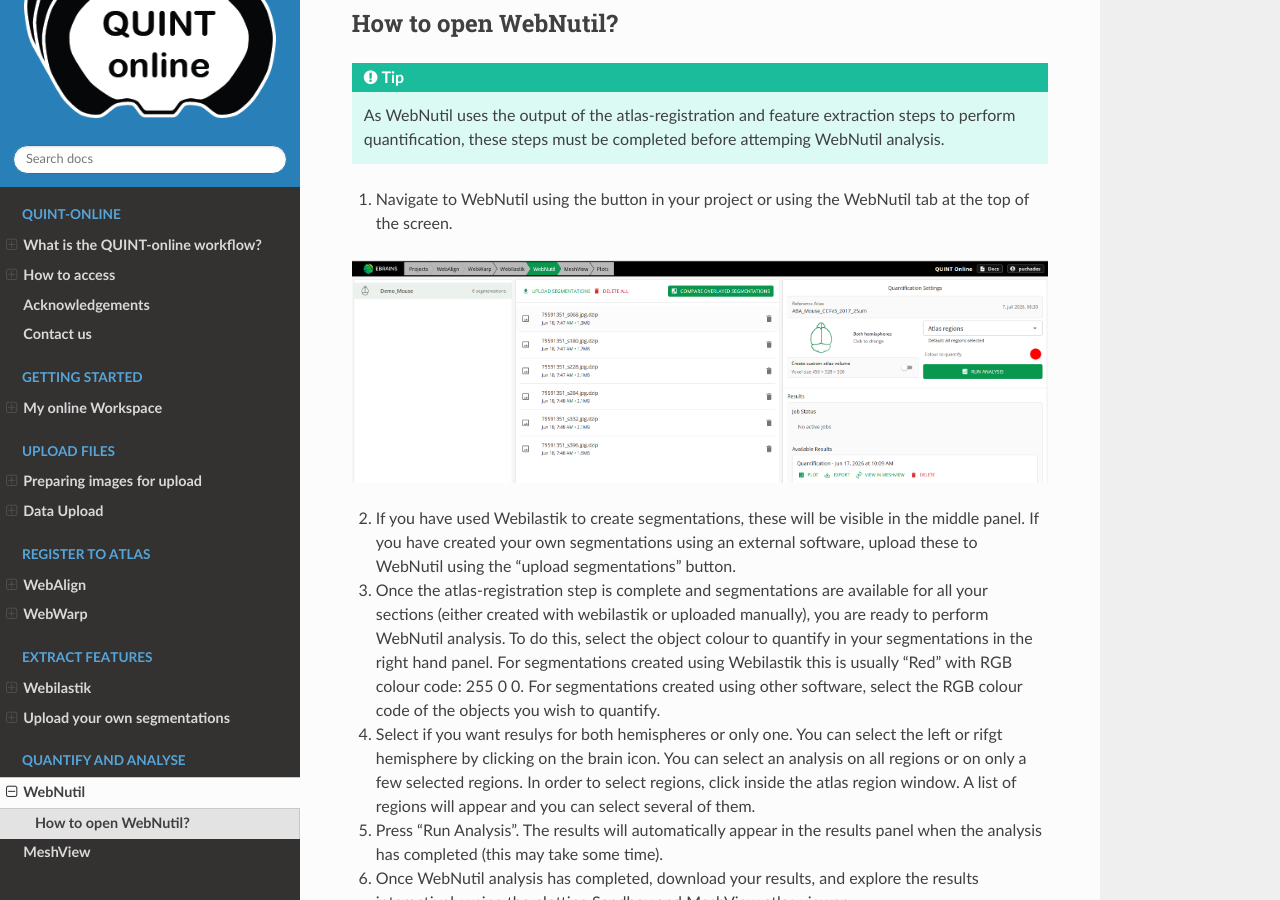
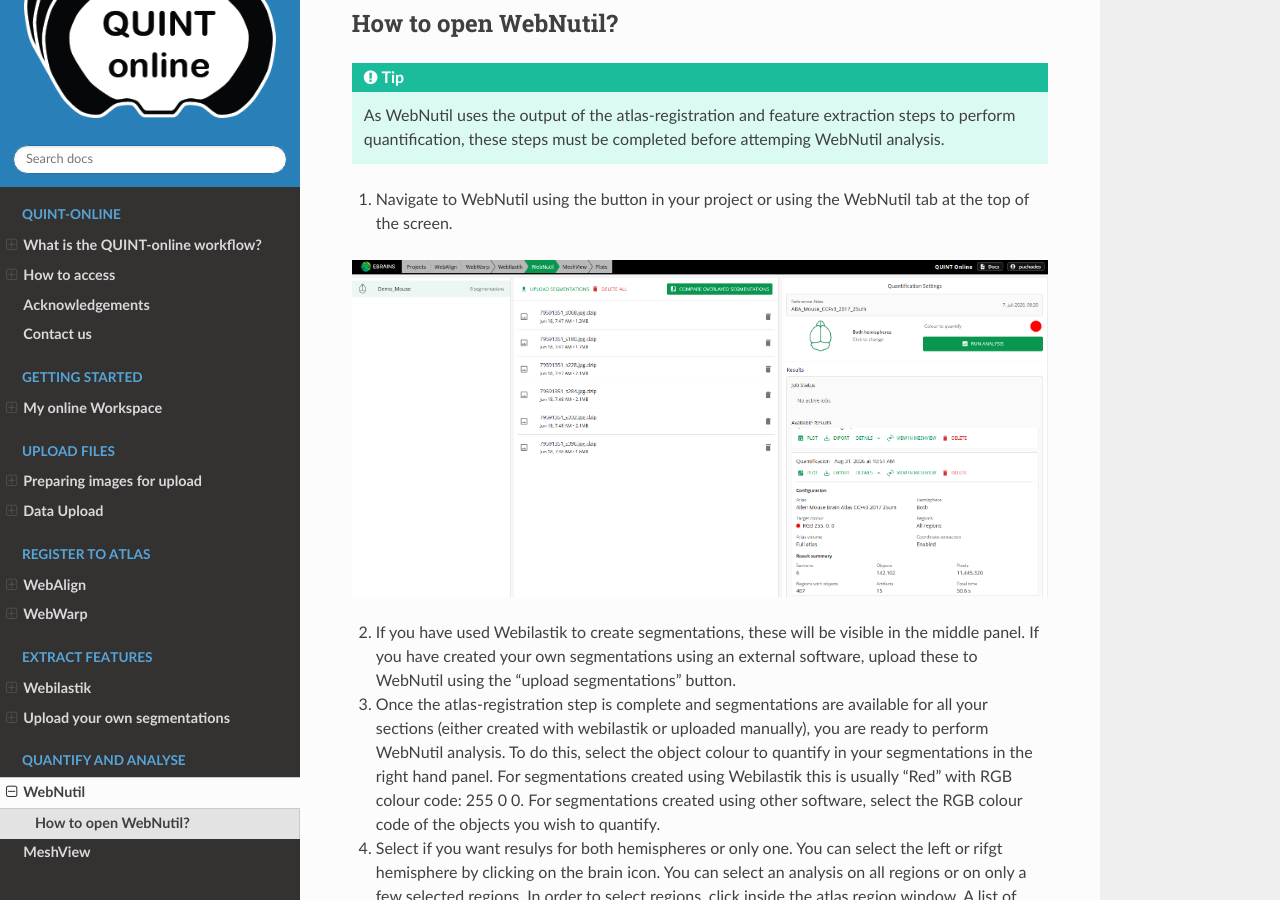
Before and after one commit to Neural-Systems-at-UIO/QUINT_webtools, a Sphinx documentation site: the page built from docs/NutilWeb.rst, in a window 1280 px wide and 900 px high, scrolled down 345 px. Built offline with Sphinx 7.4.7 and the Read the Docs theme 3.1.0, drawn with Linux system fonts in a browser that asks for light colours.

Commit message:
Update NutilWeb.rst

```diff
--- a/docs/NutilWeb.rst
+++ b/docs/NutilWeb.rst
@@ -11,7 +11,7 @@
 
 1. Navigate to WebNutil using the button in your project or using the WebNutil tab at the top of the screen.
 
-.. image:: images/WebNutil_Aug_26.png
+.. image:: images/WebNutil_Aug_31.png
 
 2. If you have used Webilastik to create segmentations, these will be visible in the middle panel. If you have created your own segmentations using an external software, upload these to WebNutil using the "upload segmentations" button.
 
```
